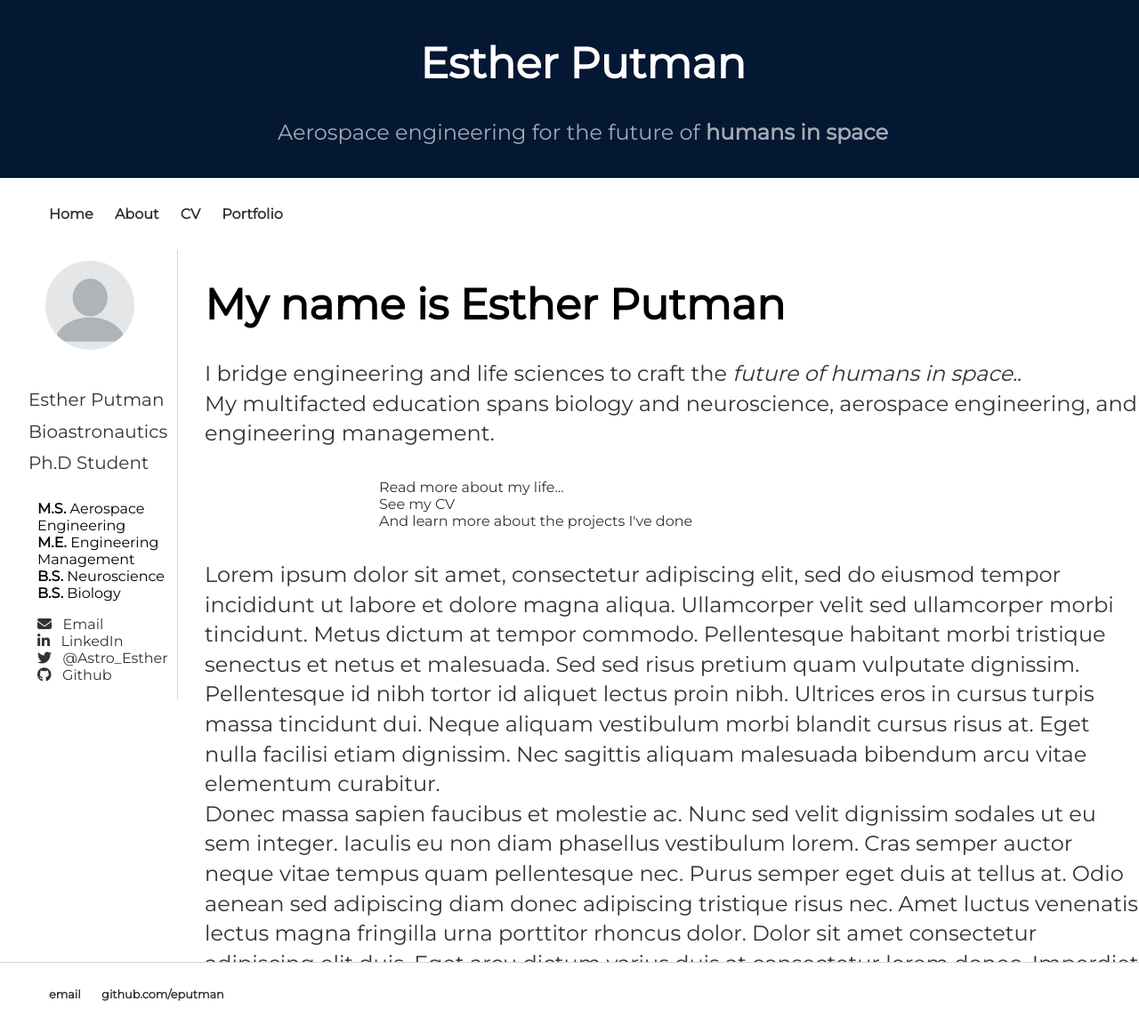
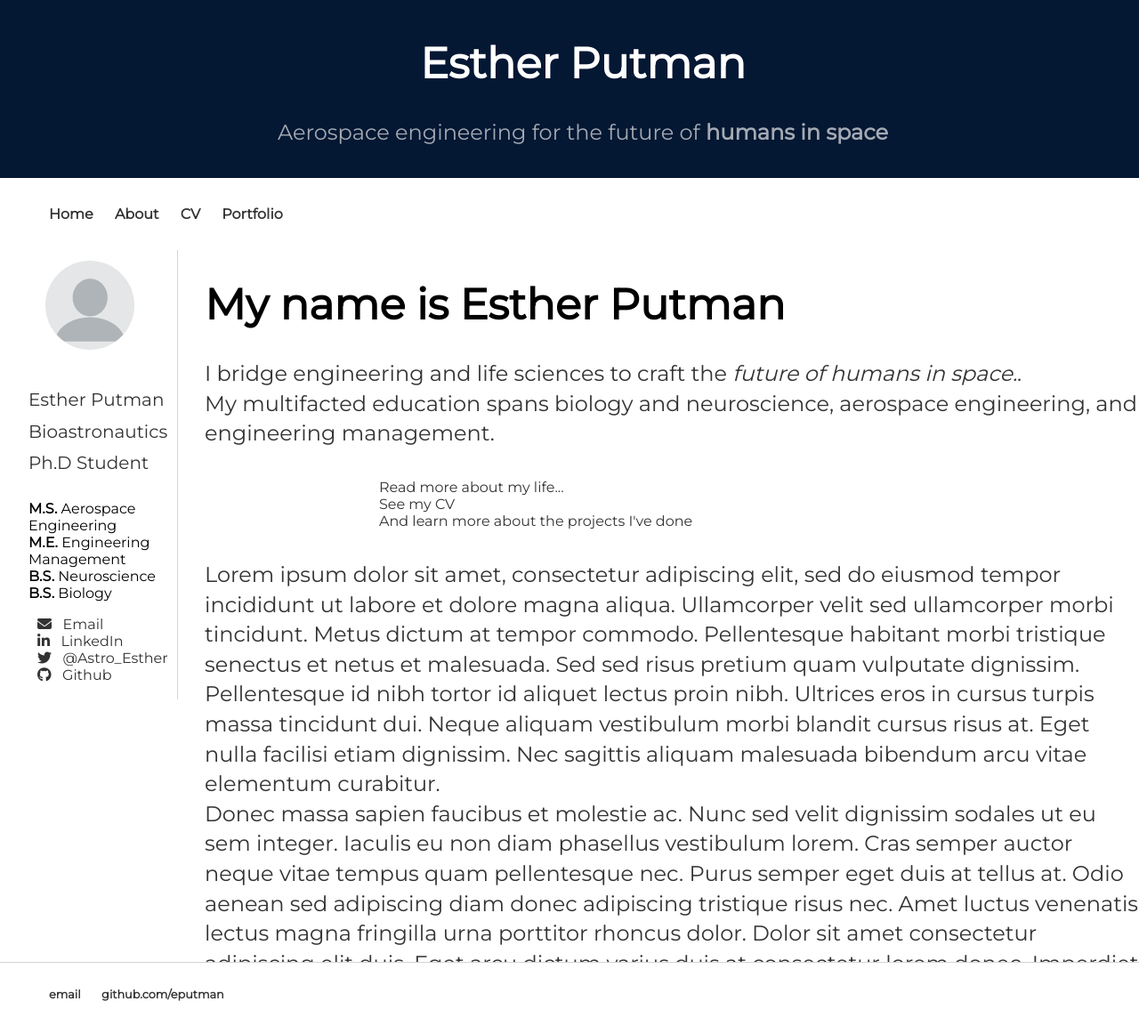
Before and after one commit to eputman/eputman.github.io, a Jekyll site: the page built from index.html, in a window 1280 px wide and 1153 px high. Shown: the whole window at 89% size. Built offline with Jekyll 4.4.1, drawn with Linux system fonts in a browser that asks for light colours; nearby versions of some CDN libraries.

Commit message:
Update index.html

```diff
--- a/index.html
+++ b/index.html
@@ -9,7 +9,7 @@
 	</div> <!-- /center -->
 	<p><small> Esther Putman <br>
 		Bioastronautics Ph.D Student</small></p>
-	<ul style="list-style-type:none;  margin-left:0px;">
+	<ul style="list-style-type:none;  margin-left:-10px;">
 		<li> <b>M.S.</b> Aerospace Engineering</li>
 		<li> <b>M.E.</b> Engineering Management</li>
 		<li> <b>B.S.</b> Neuroscience</li>
```
